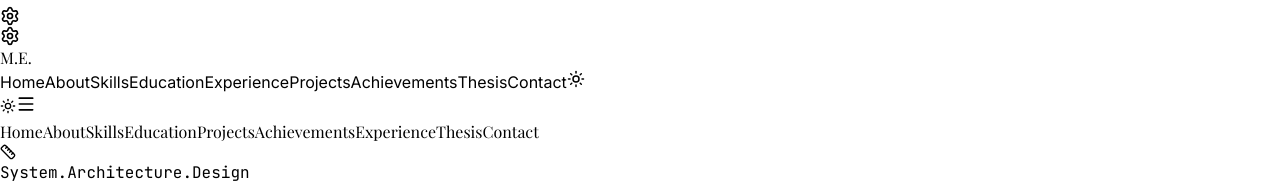
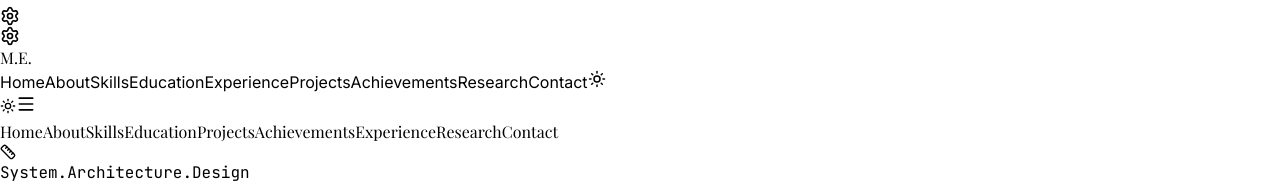
Before and after one commit to farhanshahriar07/portfolio-new-2, a React (Vite) app: page / in a window 1280 px wide. Shown: the part 394-583 px from the top of the page. Built offline with nearby package versions, Linux system fonts and the light colour scheme; no server answers; a web font is replaced by a local one.

Commit message:
first commit

```diff
--- a/src/App.jsx
+++ b/src/App.jsx
@@ -132,7 +132,7 @@ const App = () => {
   const [educationData, setEducationData] = useState([]);
   const [projectsData, setProjectsData] = useState([]);
   const [experienceData, setExperienceData] = useState([]);
-  const [thesisData, setThesisData] = useState([]);
+  const [researchData, setResearchData] = useState([]);
   const [achievementsData, setAchievementsData] = useState([]);
 
   // Contact Form State
@@ -156,13 +156,13 @@ const App = () => {
   useEffect(() => {
     const fetchAllData = async () => {
       try {
-        const [aboutRes, skillsRes, eduRes, projectsRes, expRes, thesisRes, achievementsRes] = await Promise.all([
+        const [aboutRes, skillsRes, eduRes, projectsRes, expRes, researchRes, achievementsRes] = await Promise.all([
           fetch(`${API_BASE_URL}/about`),
           fetch(`${API_BASE_URL}/skills`),
           fetch(`${API_BASE_URL}/education`),
           fetch(`${API_BASE_URL}/projects`),
           fetch(`${API_BASE_URL}/experience`),
-          fetch(`${API_BASE_URL}/thesis`),
+          fetch(`${API_BASE_URL}/research`),
           fetch(`${API_BASE_URL}/achievements`)
         ]);
 
@@ -171,7 +171,7 @@ const App = () => {
         if (eduRes.ok) setEducationData(await eduRes.json());
         if (projectsRes.ok) setProjectsData(await projectsRes.json());
         if (expRes.ok) setExperienceData(await expRes.json());
-        if (thesisRes.ok) setThesisData(await thesisRes.json());
+        if (researchRes.ok) setResearchData(await researchRes.json());
         if (achievementsRes.ok) setAchievementsData(await achievementsRes.json());
       } catch (error) {
         console.error("Failed to fetch data:", error);
@@ -191,7 +191,7 @@ const App = () => {
       const currentScrollY = mainScrollRef.current.scrollTop;
       setScrollY(currentScrollY);
 
-      const sections = ['home', 'about', 'skills', 'education', 'experience', 'projects', 'achievements', 'thesis', 'contact'];
+      const sections = ['home', 'about', 'skills', 'education', 'experience', 'projects', 'achievements', 'research', 'contact'];
       for (const section of sections) {
         const element = document.getElementById(section);
         if (element) {
@@ -358,7 +358,7 @@ const App = () => {
           </div>
 
           <div className="hidden md:flex items-center gap-1">
-            {['Home', 'About', 'Skills', 'Education', 'Experience', 'Projects', 'Achievements', 'Thesis'].map((item) => (
+            {['Home', 'About', 'Skills', 'Education', 'Experience', 'Projects', 'Achievements', 'Research'].map((item) => (
               <button
                 key={item}
                 onClick={() => scrollToSection(item.toLowerCase())}
@@ -412,7 +412,7 @@ const App = () => {
       {/* Mobile Menu Overlay */}
       <div className={`fixed inset-0 ${themeClasses.bg} z-40 pt-28 px-6 md:hidden transition-all duration-500 transform ${isMenuOpen ? 'opacity-100 translate-y-0' : 'opacity-0 -translate-y-full pointer-events-none'}`}>
         <div className="flex flex-col gap-6 text-center h-full overflow-y-auto pb-10">
-          {['Home', 'About', 'Skills', 'Education', 'Projects', 'Achievements', 'Experience', 'Thesis', 'Contact'].map((item) => (
+          {['Home', 'About', 'Skills', 'Education', 'Projects', 'Achievements', 'Experience', 'Research', 'Contact'].map((item) => (
             <button
               key={item}
               onClick={() => scrollToSection(item.toLowerCase())}
@@ -697,8 +697,8 @@ const App = () => {
         </div>
       </section>
 
-      {/* Thesis Section */}
-      <section id="thesis" className={`py-16 md:py-32 px-6 ${themeClasses.sectionBg} relative z-10 border-b ${themeClasses.border}`}>
+      {/* Research Section */}
+      <section id="research" className={`py-16 md:py-32 px-6 ${themeClasses.sectionBg} relative z-10 border-b ${themeClasses.border}`}>
         <div className="container mx-auto max-w-6xl">
           <RevealOnScroll>
             <div className="flex items-center gap-4 mb-12 md:mb-16">
@@ -710,7 +710,7 @@ const App = () => {
             </div>
 
             <div className="grid md:grid-cols-3 gap-6">
-                {thesisData.length > 0 ? thesisData.map((paper) => (
+                {researchData.length > 0 ? researchData.map((paper) => (
                   <div key={paper.id} className={`group ${themeClasses.cardBg} p-6 md:p-8 rounded-sm border ${themeClasses.border} hover:${isDark ? 'border-zinc-600' : 'border-zinc-400'} transition-all hover:-translate-y-1 relative overflow-hidden shadow-sm`}>
                       <div className="absolute top-0 right-0 p-4 opacity-10">
                         <FileText size={40} />
```
